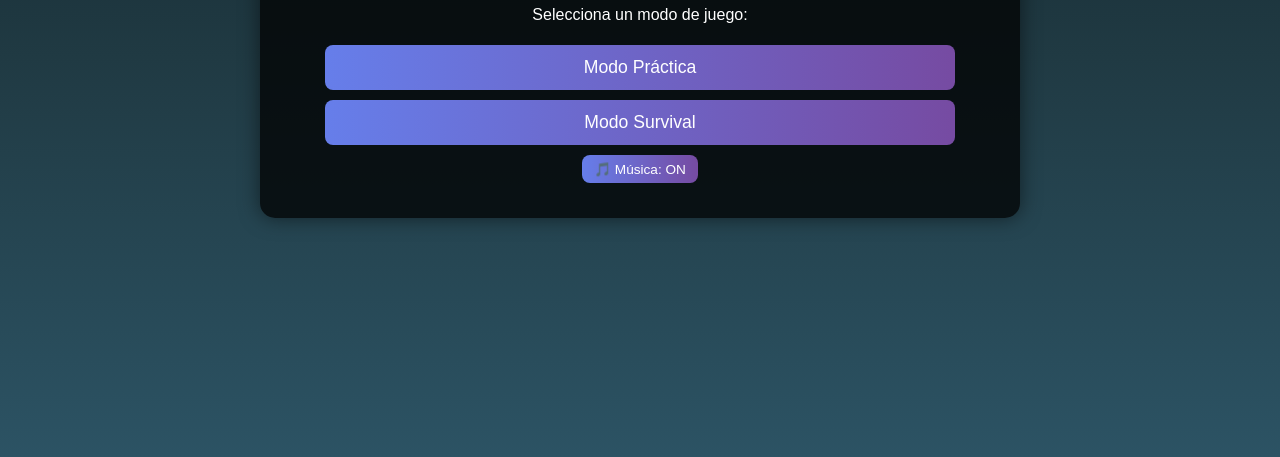
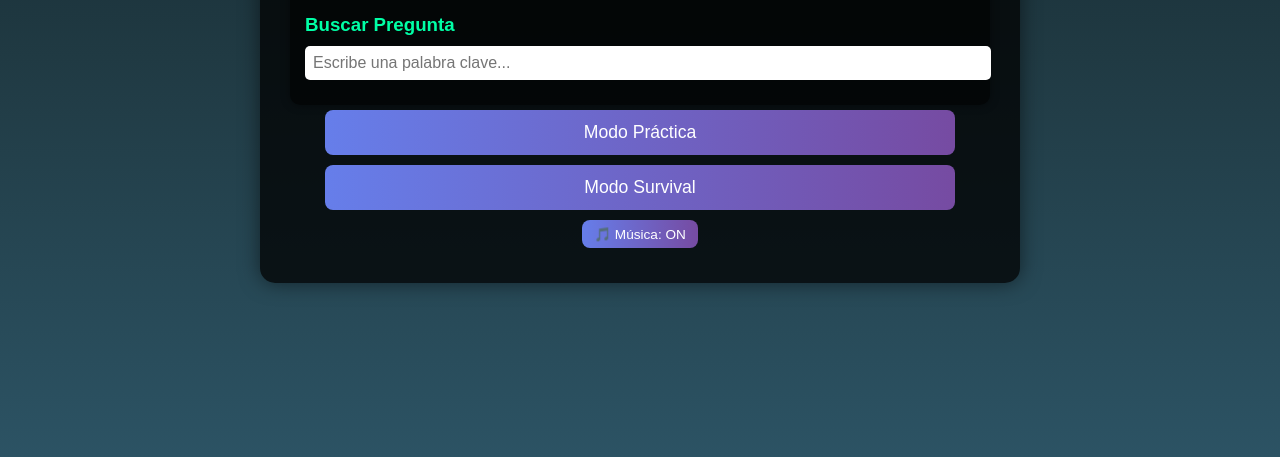
Before and after one commit to aden-print/QuizI-TIL-ISO, a plain HTML site: page index.html in a window 1280 px wide. Shown: the part 343-800 px from the top of the page. Drawn offline with Linux system fonts and the light colour scheme.

Commit message:
Add files via upload

```diff
--- a/index.html
+++ b/index.html
@@ -16,6 +16,12 @@
   <div id="start-screen" class="screen">
     <h1>🎓 Quiz ITIL / ISO 20000</h1>
     <p>Selecciona un modo de juego:</p>
+    <div id="search-container">
+  <h3>Buscar Pregunta</h3>
+  <input type="text" id="search-input" placeholder="Escribe una palabra clave..." />
+  <div id="search-result"></div>
+</div>
+
     <div class="menu-buttons">
       <button id="start-practice" class="btn big">Modo Práctica</button>
       <button id="start-survival" class="btn big">Modo Survival</button>
--- a/style.css
+++ b/style.css
@@ -137,3 +137,40 @@ header {
     grid-template-columns: 1fr;
   }
 }
+#search-container {
+  margin-top: 20px;
+  background: rgba(0, 0, 0, 0.6);
+  padding: 15px;
+  border-radius: 10px;
+  box-shadow: 0 0 10px rgba(0,0,0,0.4);
+  text-align: left;
+}
+
+#search-container h3 {
+  margin-bottom: 10px;
+  color: #00ffa6;
+}
+
+#search-container input {
+  width: 100%;
+  padding: 8px;
+  border-radius: 5px;
+  border: none;
+  margin-bottom: 10px;
+  font-size: 1rem;
+}
+
+#search-result p {
+  margin: 5px 0;
+}
+
+.search-item {
+  background: rgba(255, 255, 255, 0.1);
+  padding: 8px;
+  border-radius: 5px;
+  margin-bottom: 6px;
+}
+
+.search-item strong {
+  color: #28a745;
+}
```
Also changed, not shown: script.js (line endings or trailing spaces).
